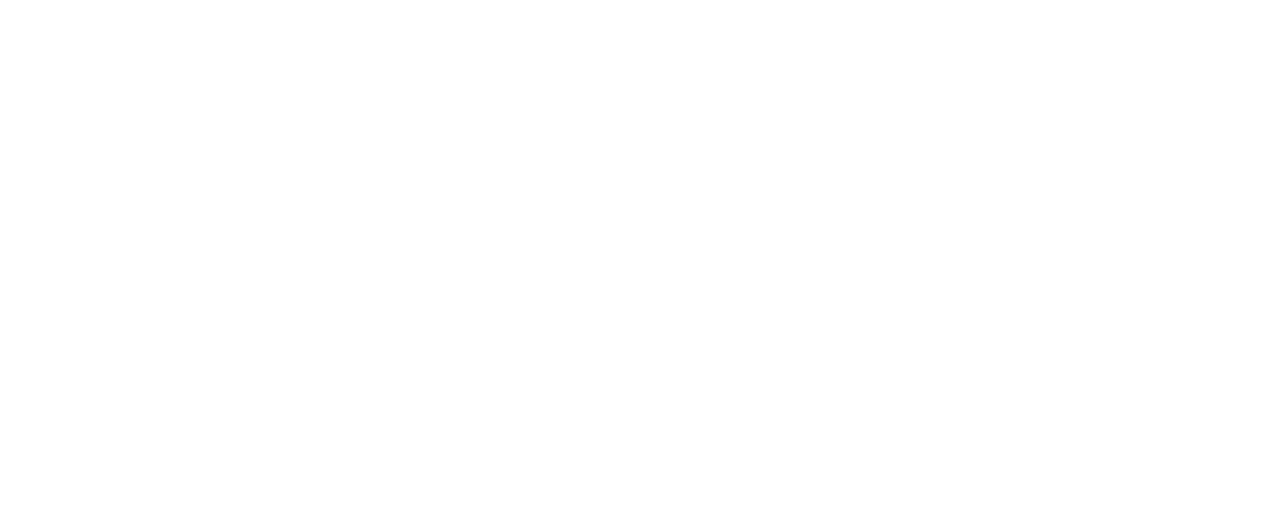
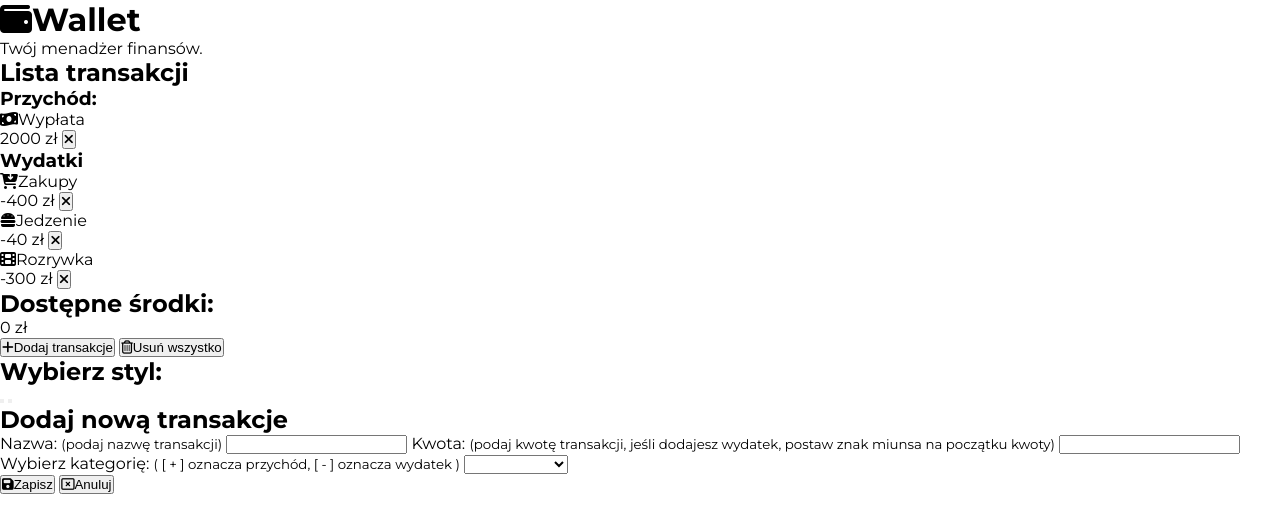
Before and after one commit to Castor1213/Wallet, a plain HTML site: page index.html in a window 1280 px wide. Drawn offline with Linux system fonts and the light colour scheme.

Commit message:
added styles

```diff
--- a/index.html
+++ b/index.html
@@ -1,12 +1,101 @@
 <!DOCTYPE html>
 <html lang="pl">
+
 <head>
     <meta charset="UTF-8">
     <meta http-equiv="X-UA-Compatible" content="IE=edge">
     <meta name="viewport" content="width=device-width, initial-scale=1.0">
     <title>Wallet</title>
+    <link href="https://fonts.googleapis.com/css2?family=Dancing+Script&family=Montserrat:wght@400;700&display=swap"
+        rel="stylesheet">
+    <link rel="stylesheet" href="./main.css">
+    <script src="https://kit.fontawesome.com/ca629c8d68.js"></script>
+    <script src="./scrpit.js"></script>
 </head>
+
 <body>
 
+    <header>
+        <h1><i class="fas fa-wallet"></i>Wallet</h1>
+        <p>Twój menadżer finansów.</p>
+    </header>
+
+    <main>
+        <section class="transactions">
+            <h2 class="title">Lista transakcji</h2>
+            <div class="transaction-list">
+                <div class="income-area">
+                    <h3>Przychód:</h3>
+                    <div class="transaction" id="0">
+                        <p class="transation-name"><i class="fas fa-money-bill-wave"></i>Wypłata</p>
+                        <p class="transatcion-amount">2000 zł <button class="delete"><i
+                                    class="fas fa-times"></i></button></p>
+                    </div>
+                </div>
+                <div class="expenses-area">
+                    <h3>Wydatki</h3>
+                    <div class="transaction" id="1">
+                        <p class="transation-name"><i class="fas fa-cart-arrow-down"></i>Zakupy</p>
+                        <p class="transatcion-amount">-400 zł <button class="delete"><i
+                                    class="fas fa-times"></i></button></p>
+                    </div>
+                    <div class="transaction" id="2">
+                        <p class="transation-name"><i class="fas fa-hamburger"></i>Jedzenie</p>
+                        <p class="transatcion-amount">-40 zł <button class="delete"><i
+                                    class="fas fa-times"></i></button></p>
+                    </div>
+                    <div class="transaction" id="3">
+                        <p class="transation-name"><i class="fas fa-film"></i>Rozrywka</p>
+                        <p class="transatcion-amount">-300 zł <button class="delete"><i
+                                    class="fas fa-times"></i></button></p>
+                    </div>
+                </div>
+            </div>
+        </section>
+        <section class="options">
+            <div>
+                <h2 class="title">Dostępne środki:</h2>
+                <p class="available-money">0 zł</p>
+            </div>
+
+            <div class="controls">
+                <button class="add-transation"> <i class="fas fa-plus"></i>Dodaj transakcje</button>
+                <button class="delete-all"><i class="far fa-trash-alt"></i>Usuń wszystko</button>
+            </div>
+            <div class="style-selection">
+                <h2 class="title">Wybierz styl:</h2>
+                <div class="color-buttons">
+                    <button class="light"></button>
+                    <button class="dark"></button>
+                </div>
+            </div>
+        </section>
+    </main>
+
+    <div class="add-transation-panel">
+        <h2 class="title">Dodaj nową transakcje</h2>
+        <label for="name">Nazwa:</label>
+        <small>(podaj nazwę transakcji)</small>
+        <input type="text" id="name">
+        <label for="amount">Kwota:</label>
+        <small>(podaj kwotę transakcji, jeśli dodajesz wydatek, postaw znak miunsa na początku kwoty)</small>
+        <input type="numer" id="amount">
+        <label for="category">Wybierz kategorię:</label>
+        <small>( [ + ] oznacza przychód, [ - ] oznacza wydatek )</small>
+        <select id="category">
+            <option value="none" selected disabled></option>
+            <option value="income">[ + ]Przychód</option>
+            <option value="shopping">[ - ] Zakupy</option>
+            <option value="food">[ - ] Jedzenie</option>
+            <option value="entertainment">[ - ] Rozrywka</option>
+        </select>
+
+        <div class="panel-buttons">
+            <button class="save"><i class="fas fa-save"></i>Zapisz</button>
+            <button class="cancel"><i class="far fa-window-close"></i>Anuluj</button>
+        </div>
+    </div>
+
 </body>
+
 </html>
--- a/main.css
+++ b/main.css
@@ -0,0 +1,10 @@
+* {
+	box-sizing: border-box;
+	margin: 0;
+	padding: 0;
+}
+
+body {
+    min-height: 100vh;
+    font-family: 'Montserrat', sans-serif;
+}
```
